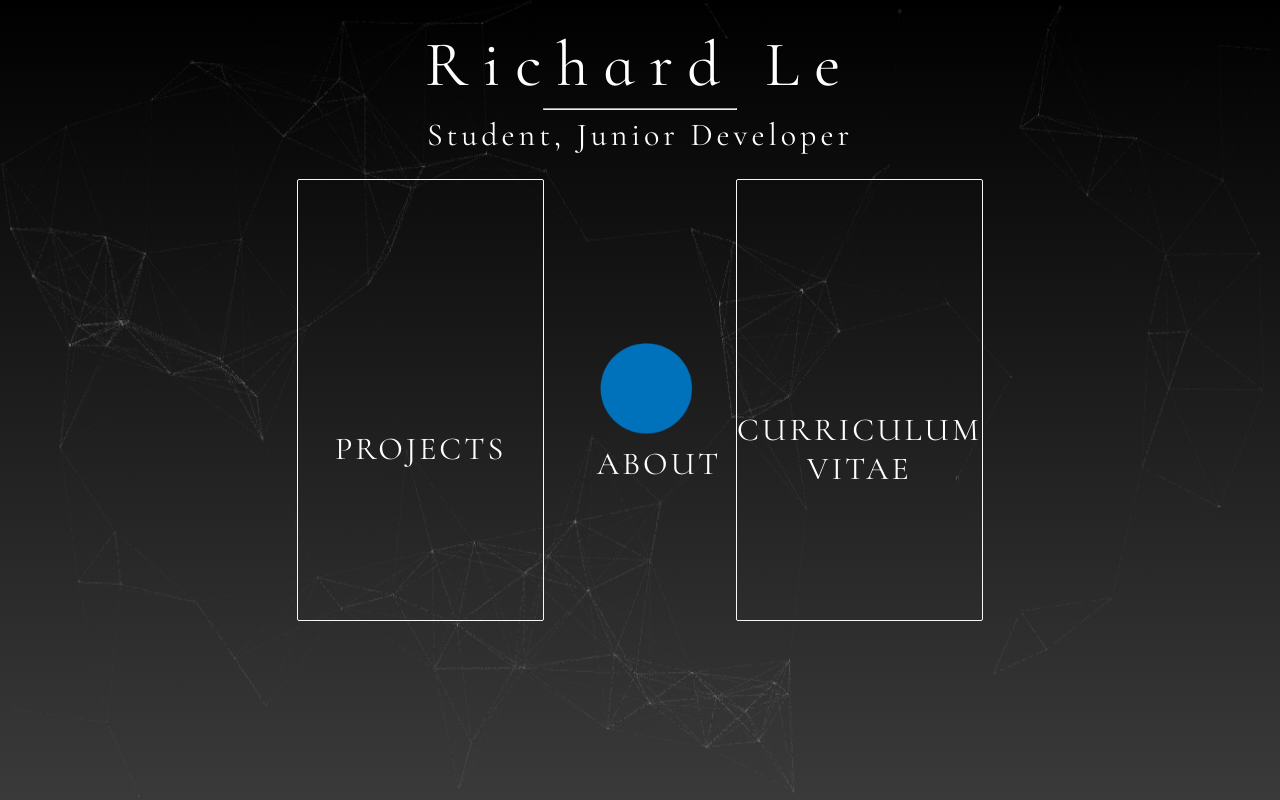
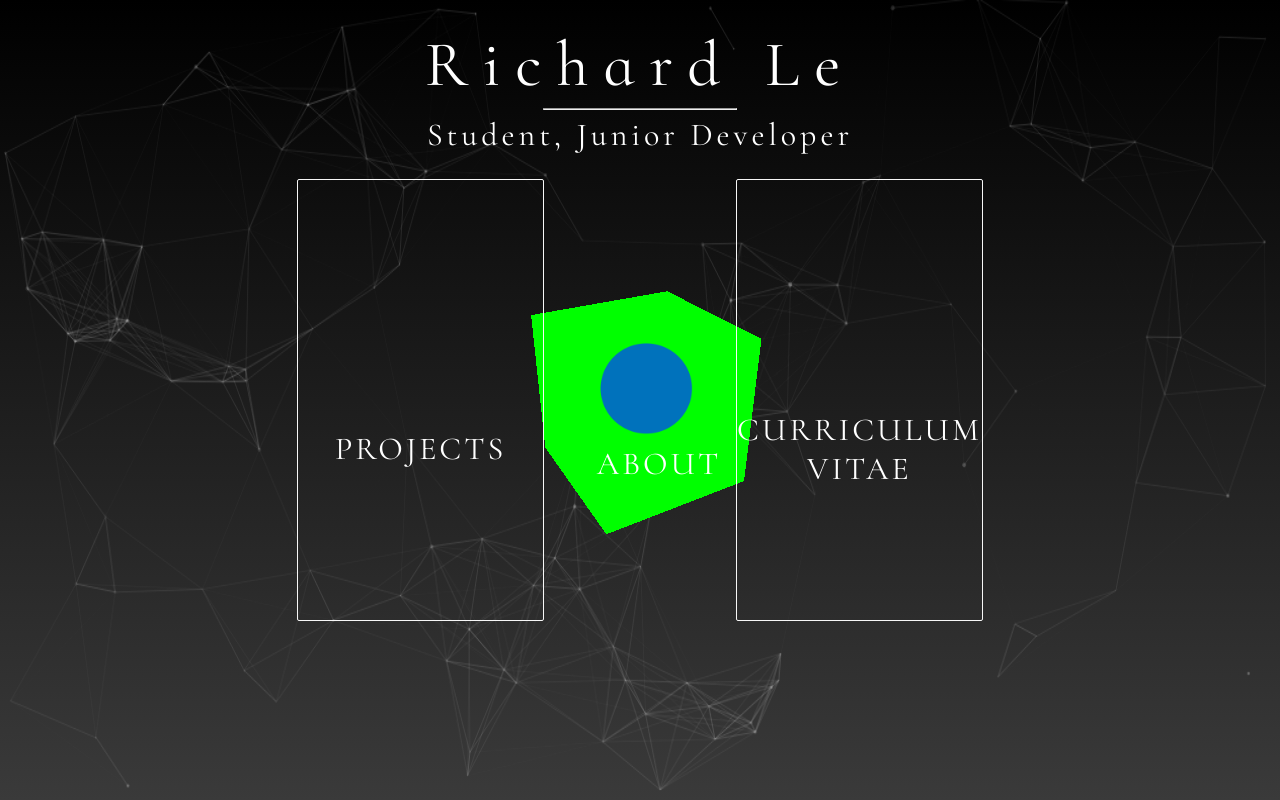
Before and after one commit to le-rich/old-portfolio, a website with bundled scripts: page index.html in a window 1280 px wide. Built offline with nearby package versions, Linux system fonts and the light colour scheme; animation ran at ten frames a second.

Commit message:
Removed functionlity for seriousljs, won't give effects desired.

```diff
--- a/css/mainStylesheet.css
+++ b/css/mainStylesheet.css
@@ -89,6 +89,12 @@
 	width: 100%;
 	position: absolute;
 	top: 0;
+	z-index: 2;
+}
+
+#threeCanvas{
+	position: absolute;
+	top: 0;
 	z-index: 1;
 }
 
@@ -98,11 +104,6 @@
 	position: absolute;
 	top: 0;
 	z-index: -100;
-}
-
-.particles-js-canvas-el{
-	visibility: hidden;
-
 }
 
 #interactionArea{
--- a/index.html
+++ b/index.html
@@ -12,7 +12,7 @@
 	<script src="https://cdnjs.cloudflare.com/ajax/libs/three.js/95/three.min.js"></script>
 
 	<div id="background">
-		<canvas id="effectCanvas"></canvas>
+		<canvas id="effectCanvas">
 	</div>
 
 	<div id="interactionArea">
@@ -62,6 +62,5 @@ crossorigin="anonymous"></script>
 <script type="text/javascript" src="js/particles.js"></script>
 <script type="text/javascript" src="js/main.js"></script>
 <script type="text/javascript" src="js/testScene.js"></script>
-
 </body>
 </html>
--- a/js/testScene.js
+++ b/js/testScene.js
@@ -1,24 +1,39 @@
+window.addEventListener( 'resize', onWindowResize, false );
 
-init();
+var scene = new THREE.Scene();
+var camera = new THREE.PerspectiveCamera( 75, window.innerWidth/window.innerHeight, 0.1, 1000 );
+var renderer = new THREE.WebGLRenderer({alpha: true});
+
+renderer.setClearColor(0x000000, 0.0)
+renderer.setSize( window.innerWidth, window.innerHeight );
+renderer.domElement.id = 'threeCanvas';
+var backgroundDiv = document.querySelector('#background');
+backgroundDiv.appendChild( renderer.domElement );
+
+var geometry = new THREE.BoxGeometry( 1.5, 1.5, 1.5 );
+var material = new THREE.MeshBasicMaterial( { color: 0x00ff00 } );
+var cube = new THREE.Mesh( geometry, material );
+scene.add( cube );
+
+camera.position.z = 5;
+
+var animate = function () {
+	requestAnimationFrame( animate );
+
+	cube.rotation.x += 0.01;
+	cube.rotation.y += 0.01;
+
+	renderer.render( scene, camera );
+}
+
+animate();
 
 
-function init(){
-	var canvas = document.querySelector('#effectCanvas');
-	var particleCanvas = document.querySelector('.particles-js-canvas-el');
-	canvas.getContext('webgl');
-	canvas.height = particleCanvas.height;
-	canvas.width = particleCanvas.width;
-	console.log(canvas.getContext('webgl'));
+function onWindowResize(){
 
-	var seriously = new Seriously();
-	var src = seriously.source('.particles-js-canvas-el')
-	var target = seriously.target('#effectCanvas');
-	var grain = seriously.effect('filmgrain');
-	grain.amount = 1;
-	var vignette = seriously.effect('vignette');
-	grain.source = src;
-	vignette.source = grain;
-	target.source = vignette;
+    camera.aspect = window.innerWidth / window.innerHeight;
+    camera.updateProjectionMatrix();
 
-	seriously.go();
+    renderer.setSize( window.innerWidth, window.innerHeight );
+
 }
```
